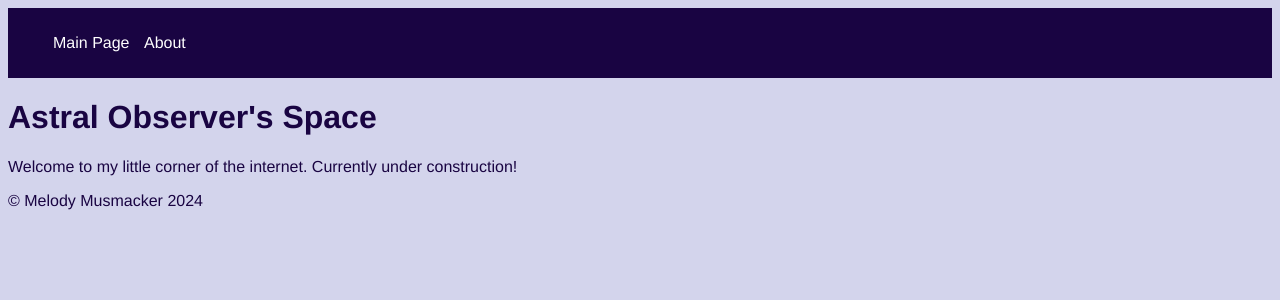
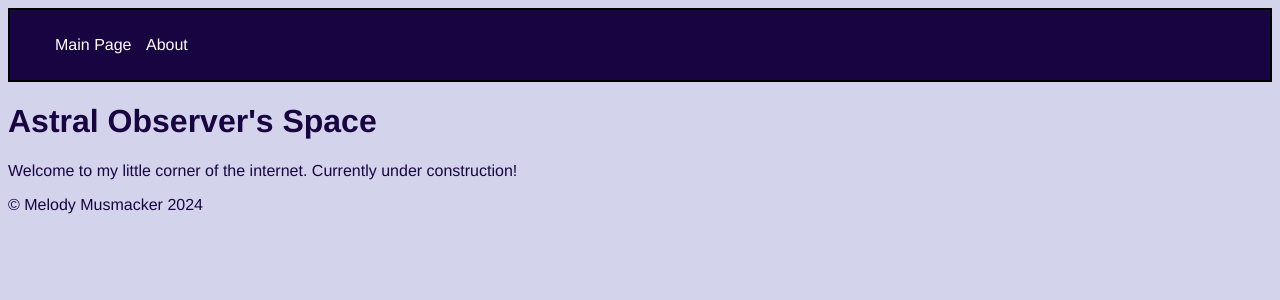
Before and after one commit to AstralObserver/AstralObserver.github.io, a Jekyll site: the page built from index.md, in a window 1280 px wide. Shown: the top 300 px of the page. Built offline with Jekyll 4.4.1, drawn with Linux system fonts in a browser that asks for light colours.

Commit message:
Update main.scss
Formatting

```diff
--- a/assets/css/main.scss
+++ b/assets/css/main.scss
@@ -18,7 +18,7 @@ nav{
     padding-bottom: 10px;
     border: black;
     border-width: 2px;
-    border-style: none;
+    border-style: solid;
 
     ul{
         list-style: none;
@@ -31,6 +31,6 @@ nav{
         text-decoration: none;
         padding: 5px;
         border: black;
-        border-left-width: 0px;
+        border-left-style: none;
     }
 }
```
